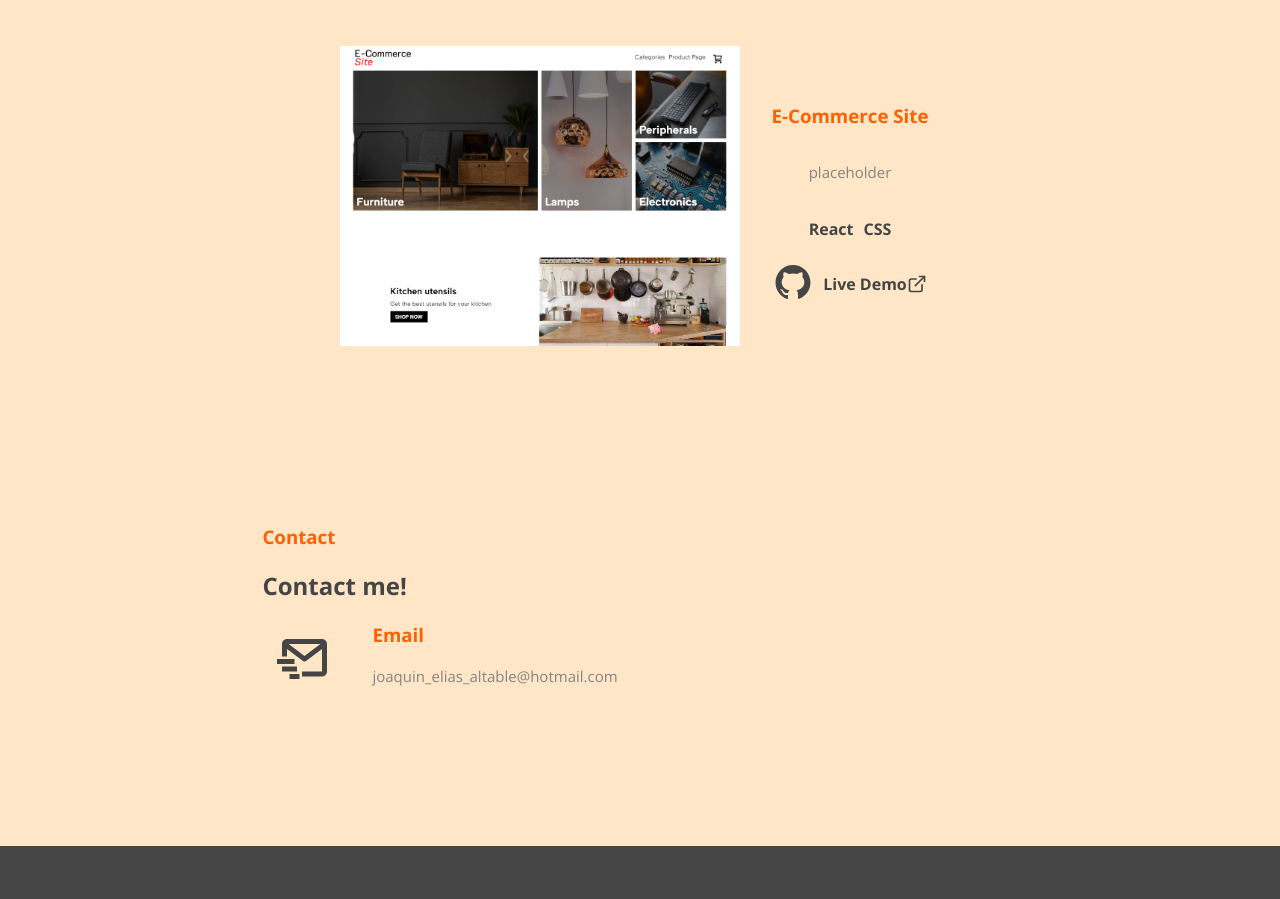
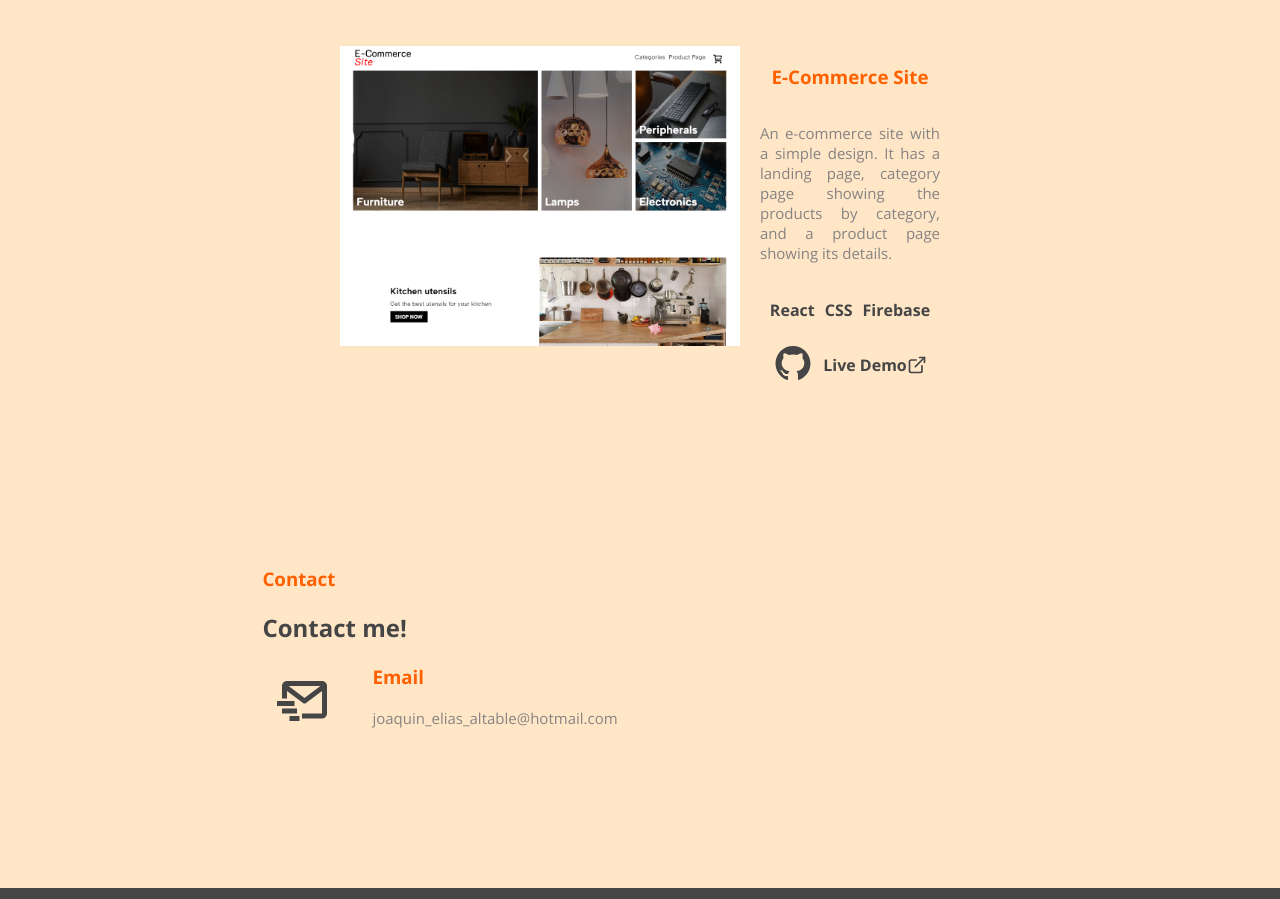
Before and after one commit to Joable/portfolio-vite, a React (Vite) app: page / in a window 1280 px wide. Shown: the part 2040-2939 px from the top of the page. Built offline with nearby package versions, Linux system fonts and the light colour scheme.

Commit message:
updated project

```diff
--- a/src/Components/Projects/ProjectsList.js
+++ b/src/Components/Projects/ProjectsList.js
@@ -9,8 +9,8 @@ export const projectsList = [
     },
     {
         name:"E-Commerce Site",
-        description: "placeholder",
-        techStack:["React", "CSS"],
+        description: "An e-commerce site with a simple design. It has a landing page, category page showing the products by category, and a product page showing its details.",
+        techStack:["React", "CSS", "Firebase"],
         gitUrl:"https://github.com/Joable/e-commer-site",
         demoUrl:"https://joable.github.io/ecommerceBuild/",
         imgUrl:"img/projects/E-CommerceSite.png"
```
